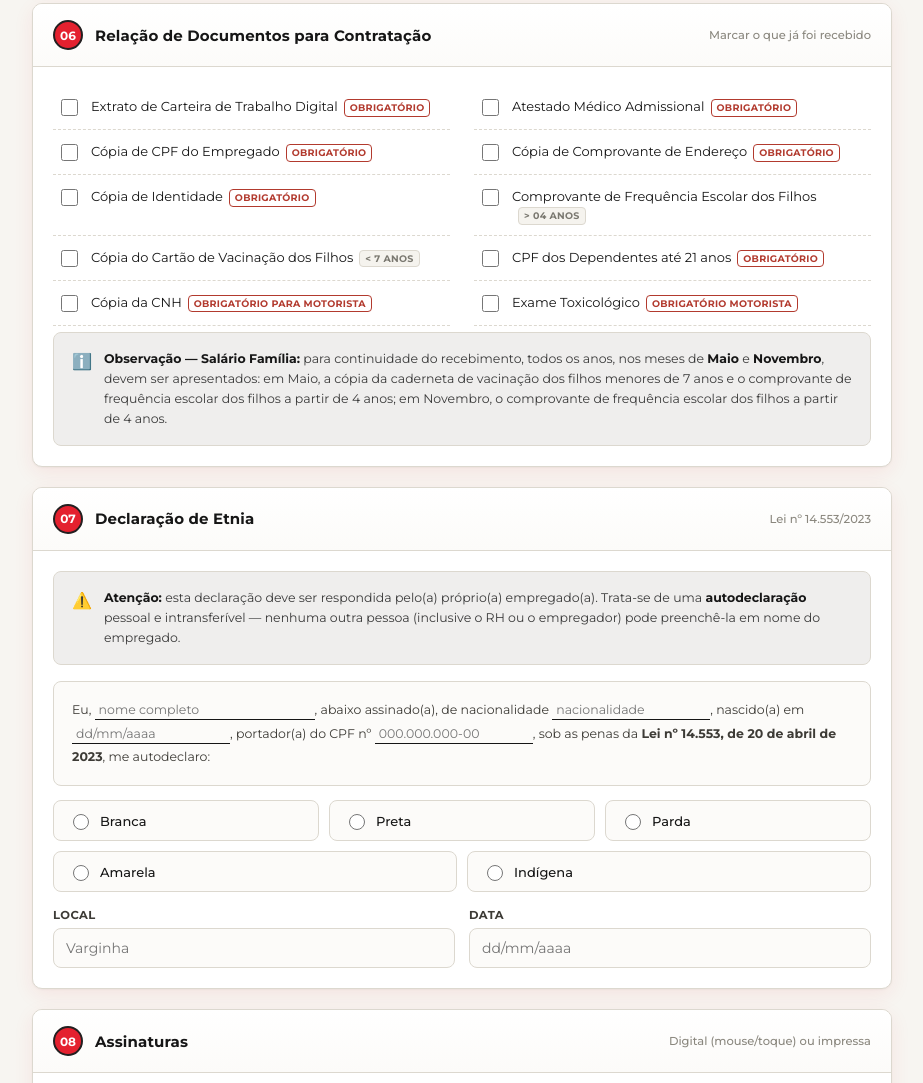
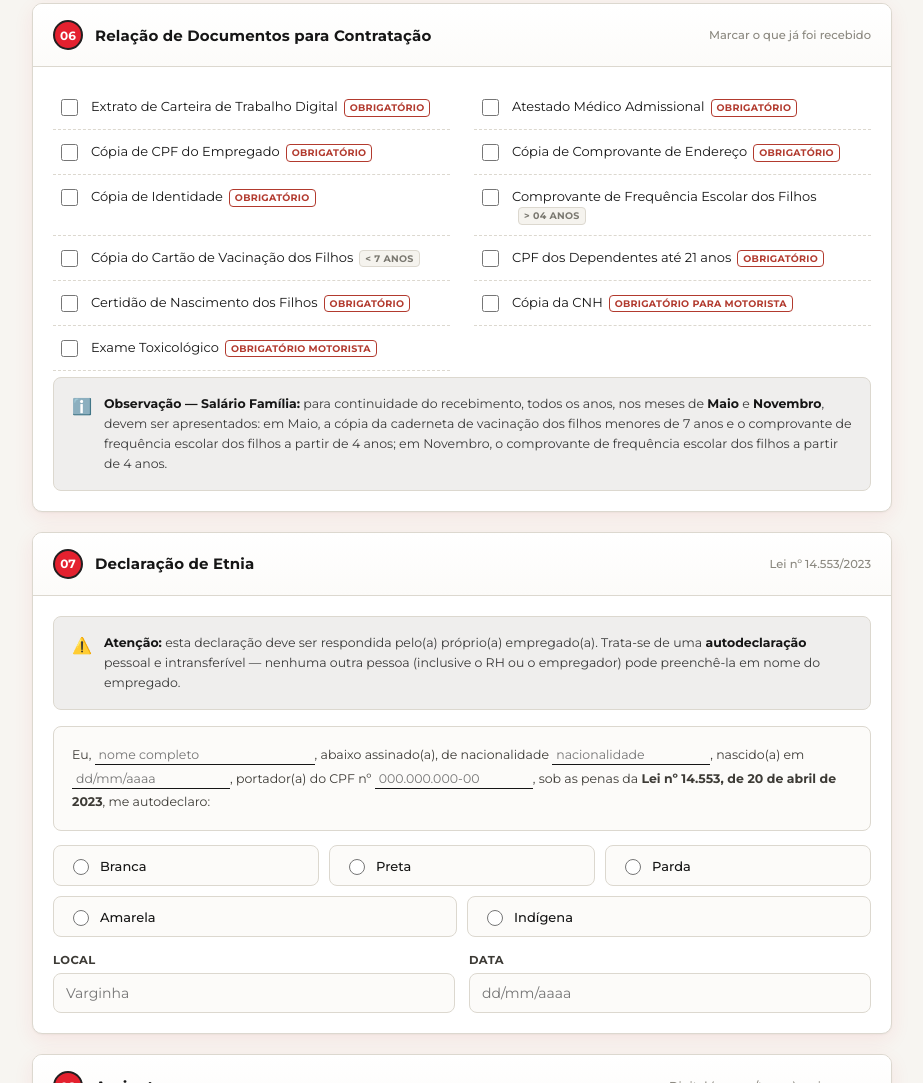
Before and after one commit to Vanessasilvadp/Formulario-admisao-contab-minas, a plain HTML site: page index.html in a window 1280 px wide. Shown: the part 2083-3166 px from the top of the page, without its empty margins (178-1101 px from the left). Drawn offline with Linux system fonts and the light colour scheme.

Commit message:
Add files via upload

```diff
--- a/index.html
+++ b/index.html
@@ -609,6 +609,7 @@
         <div class="doc-item"><input type="checkbox" id="doc6" name="doc_frequenciaEscolarFilhos"><label for="doc6">Comprovante de Frequência Escolar dos Filhos<span class="tag-neutral">&gt; 04 anos</span></label></div>
         <div class="doc-item"><input type="checkbox" id="doc7" name="doc_cartaoVacinacaoFilhos"><label for="doc7">Cópia do Cartão de Vacinação dos Filhos<span class="tag-neutral">&lt; 7 anos</span></label></div>
         <div class="doc-item"><input type="checkbox" id="doc8b" name="doc_cpfDependentes"><label for="doc8b">CPF dos Dependentes até 21 anos<span class="tag">Obrigatório</span></label></div>
+        <div class="doc-item"><input type="checkbox" id="doc8c" name="doc_certidaoNascimentoFilhos"><label for="doc8c">Certidão de Nascimento dos Filhos<span class="tag">Obrigatório</span></label></div>
         <div class="doc-item"><input type="checkbox" id="doc8" name="doc_cnh"><label for="doc8">Cópia da CNH<span class="tag">Obrigatório para motorista</span></label></div>
         <div class="doc-item"><input type="checkbox" id="doc9" name="doc_exameToxicologico"><label for="doc9">Exame Toxicológico<span class="tag">Obrigatório motorista</span></label></div>
       </div>
```
